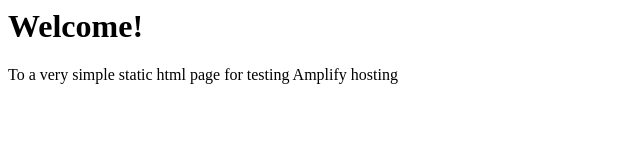
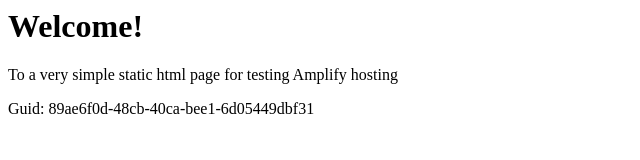
Before and after one commit to aws-aemilia-bah/Github-PR-Commit-Integration-Test-DoNotTouch-Gith-P5X5MO5I-v1-preprod-me-south-1, a website: page src/index.html in a window 1280 px wide. Shown: the whole page, without its empty margins (0-640 px from the left). Drawn offline with Linux system fonts and the light colour scheme.

Commit message:
commit from integ tests

```diff
--- a/src/index.html
+++ b/src/index.html
@@ -1,3 +1,5 @@
+
+
 <html lang="en">
 
 <head>
@@ -10,6 +12,6 @@
 <body>
     <h1>Welcome!</h1>
     <p>To a very simple static html page for testing Amplify hosting</p>
-</body>
+    <p>Guid: 89ae6f0d-48cb-40ca-bee1-6d05449dbf31</p></body>
 
 </html>
```
